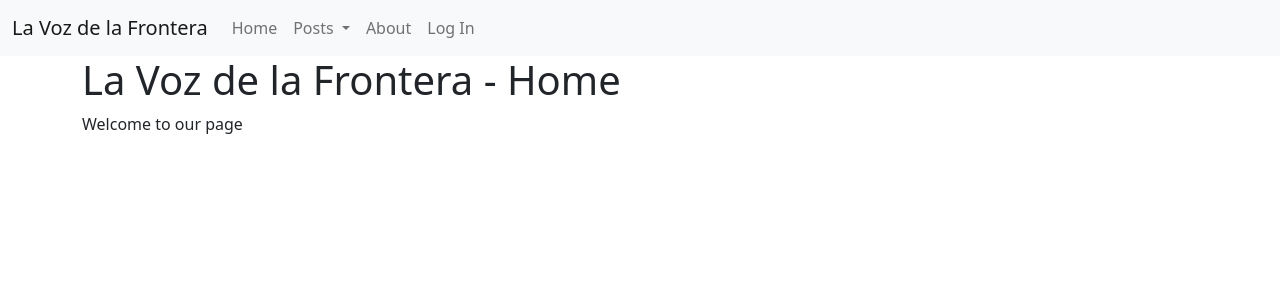
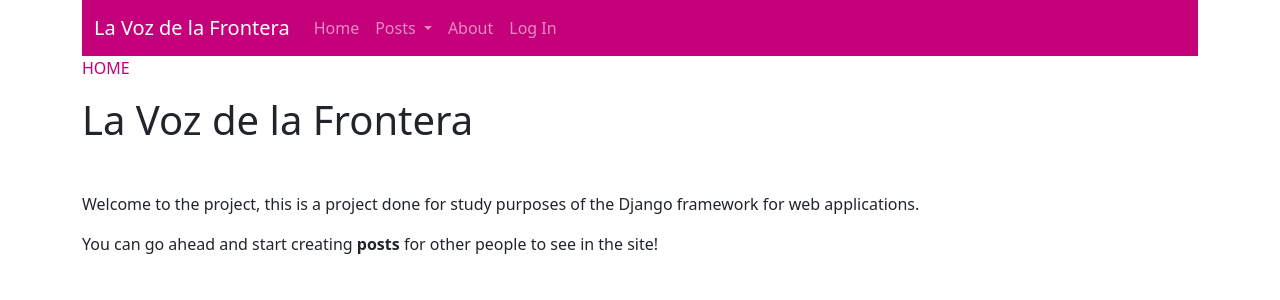
Before and after one commit to JorgeToAn/FSDI113-Blog, a Django app: page / in a window 1280 px wide. Shown: the top 300 px of the page. Run offline with Django 4.2, Linux system fonts and the light colour scheme.

Commit message:
Updated style

```diff
--- a/static/css/base.css
+++ b/static/css/base.css
@@ -0,0 +1,14 @@
+/* NAVBAR */
+.navbar {
+    background-color: #c4007a !important;
+}
+
+
+/* UTILITY */
+div.blank {
+    height: 5vh;
+}
+
+.page-subtitle {
+    color: #c4007a;
+}
--- a/templates/base.html
+++ b/templates/base.html
@@ -1,3 +1,5 @@
+{% load static %}
+
 <!DOCTYPE html>
 <html lang="en">
 <head>
@@ -5,10 +7,12 @@
     <meta http-equiv="X-UA-Compatible" content="IE=edge">
     <meta name="viewport" content="width=device-width, initial-scale=1.0">
     <link href="https://cdn.jsdelivr.net/npm/bootstrap@5.2.1/dist/css/bootstrap.min.css" rel="stylesheet" integrity="sha384-iYQeCzEYFbKjA/T2uDLTpkwGzCiq6soy8tYaI1GyVh/UjpbCx/TYkiZhlZB6+fzT" crossorigin="anonymous">
+    <link rel="stylesheet" href="{% static 'css/base.css' %}">
     <title>{% block title %}{% endblock title %}</title>
 </head>
 <body>
-    <nav class="navbar navbar-expand-lg bg-light">
+    <div class="container">
+        <nav class="navbar navbar-expand-lg navbar-dark">
             <div class="container-fluid">
                 <a class="navbar-brand" href="{% url 'home' %}">La Voz de la Frontera</a>
                 <button class="navbar-toggler" type="button" data-bs-toggle="collapse" data-bs-target="#navbarSupportedContent" aria-controls="navbarSupportedContent" aria-expanded="false" aria-label="Toggle navigation">
@@ -49,9 +53,12 @@
                 </div>
             </div>
         </nav>
+    </div>
 
+    <div class="container">
         {% block content %}
         {% endblock content %}
+    </div>
 
     <script src="https://cdn.jsdelivr.net/npm/bootstrap@5.2.1/dist/js/bootstrap.bundle.min.js" integrity="sha384-u1OknCvxWvY5kfmNBILK2hRnQC3Pr17a+RTT6rIHI7NnikvbZlHgTPOOmMi466C8" crossorigin="anonymous"></script>
 </body>
--- a/templates/index.html
+++ b/templates/index.html
@@ -3,8 +3,9 @@
 {% block title %}La Voz de la Frontera{% endblock title %}
 
 {% block content %}
-<div class="container">
-    <h1>La Voz de la Frontera - Home</h1>
-    <p>Welcome to our page</p>
-</div>
+<p class="page-subtitle text-uppercase">Home</p>
+<h1>La Voz de la Frontera</h1>
+<div class="blank"></div>
+<p>Welcome to the project, this is a project done for study purposes of the Django framework for web applications.</p>
+<p>You can go ahead and start creating <strong>posts</strong> for other people to see in the site!</p>
 {% endblock content %}
--- a/templates/posts/delete.html
+++ b/templates/posts/delete.html
@@ -3,7 +3,6 @@
 {% block title %}Delete Post{% endblock title %}
 
 {% block content %}
-<div class="container">
 <h1>Delete Post</h1>
 <p>Are you sure you want to delete "{{ post.title }}"?</p>
 <p><small>You won't be able to recover it!</small></p>
@@ -18,5 +17,4 @@
         </div>
     </div>
 </form>
-</div>
 {% endblock content %}
--- a/templates/posts/detail.html
+++ b/templates/posts/detail.html
@@ -3,7 +3,6 @@
 {% block title %}{{ post.title }}{% endblock title %}
 
 {% block content %}
-<div class="container">
 <h1>{{ post.title }}</h1>
 <h4>{{ post.subtitle }}</h4>
 <h4>Posted by: {{ post.author }} on {{ post.created_on }}</h4>
@@ -18,5 +17,4 @@
     </div>
 </div>
 {% endif %}
-</div>
 {% endblock content %}
--- a/templates/posts/edit.html
+++ b/templates/posts/edit.html
@@ -3,13 +3,12 @@
 {% block title %}Edit {{ post.title }}{% endblock title %}
 
 {% block content %}
-<div class="container">
 <h1>Edit Post</h1>
+<div class="blank"></div>
 
 <form method="post">
     {% csrf_token %}
     {{ form.as_p }}
     <input type="submit" value="Edit" id="id_edit">
 </form>
-</div>
 {% endblock content %}
```
Also changed, not shown: templates/403.html (+3 -5 lines), templates/about.html (+4 -3 lines), templates/posts/list.html (+2 -6 lines), templates/posts/new.html (+7 -9 lines). Lines whose indentation alone changed are shown as unchanged.
